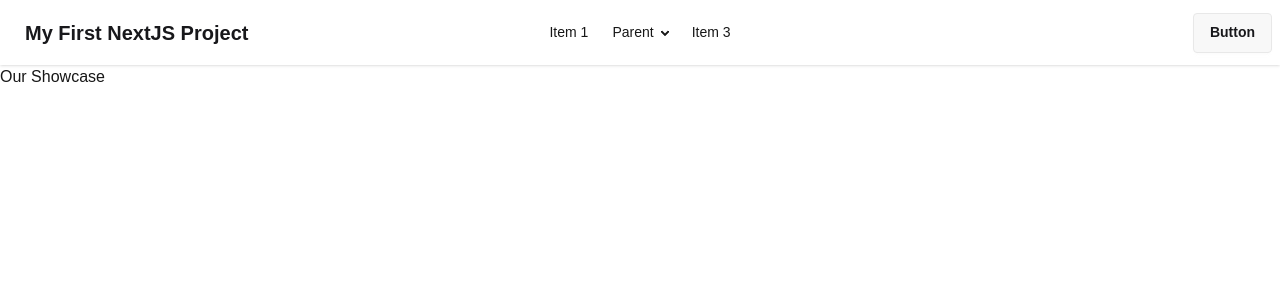
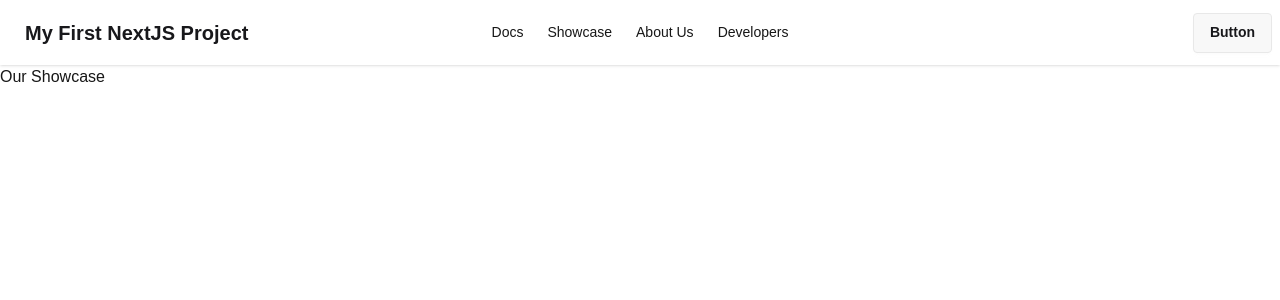
Before and after one commit to MasudRanaOfficial/my-next-ts-app, a Next.js app: page /showcase in a window 1280 px wide. Shown: the top 300 px of the page. Built offline with nearby package versions, Linux system fonts and the light colour scheme.

Commit message:
refactor: update Navber component to use dynamic links for navigation

```diff
--- a/app/components/Navber.tsx
+++ b/app/components/Navber.tsx
@@ -1,6 +1,23 @@
-import React from 'react';
+import Link from "next/link";
+import React from "react";
 
 const Navber = () => {
+  const links = (
+    <>
+      <li>
+        <Link href="/docs">Docs</Link>
+      </li>
+      <li>
+        <Link href="/showcase">Showcase</Link>
+      </li>
+      <li>
+        <Link href="/about">About Us</Link>
+      </li>
+      <li>
+        <Link href="/about/developers">Developers</Link>
+      </li>
+    </>
+  );
   return (
     <div className="navbar bg-base-100 shadow-sm">
       <div className="navbar-start">
@@ -27,49 +44,13 @@ const Navber = () => {
             tabIndex={-1}
             className="menu menu-sm dropdown-content bg-base-100 rounded-box z-1 mt-3 w-52 p-2 shadow"
           >
-            <li>
-              <a>Item 1</a>
-            </li>
-            <li>
-              <a>Parent</a>
-              <ul className="p-2">
-                <li>
-                  <a>Submenu 1</a>
-                </li>
-                <li>
-                  <a>Submenu 2</a>
-                </li>
-              </ul>
-            </li>
-            <li>
-              <a>Item 3</a>
-            </li>
+            {links}
           </ul>
         </div>
         <a className="btn btn-ghost text-xl">My First NextJS Project</a>
       </div>
       <div className="navbar-center hidden lg:flex">
-        <ul className="menu menu-horizontal px-1">
-          <li>
-            <a>Item 1</a>
-          </li>
-          <li>
-            <details>
-              <summary>Parent</summary>
-              <ul className="p-2 bg-base-100 w-40 z-1">
-                <li>
-                  <a>Submenu 1</a>
-                </li>
-                <li>
-                  <a>Submenu 2</a>
-                </li>
-              </ul>
-            </details>
-          </li>
-          <li>
-            <a>Item 3</a>
-          </li>
-        </ul>
+        <ul className="menu menu-horizontal px-1">{links}</ul>
       </div>
       <div className="navbar-end">
         <a className="btn">Button</a>
```
